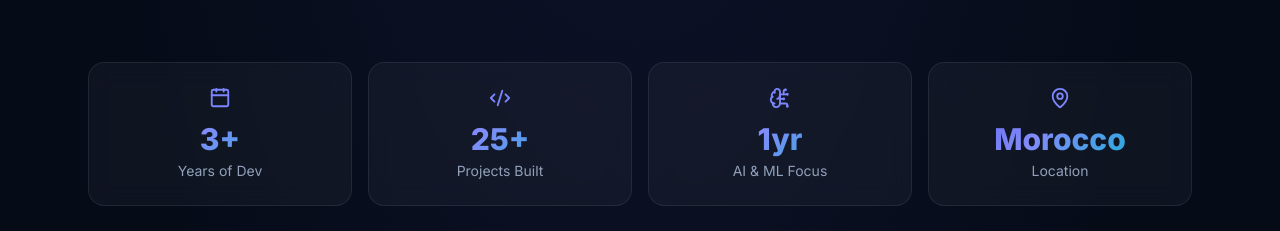
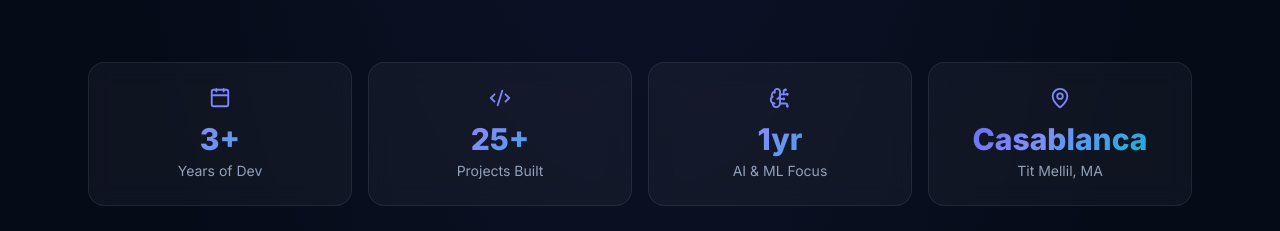
Before and after one commit to Marewane/modern_portfolio, a Next.js app: page / in a window 1280 px wide. Shown: the part 1680-1911 px from the top of the page. Built offline with nearby package versions, Linux system fonts and the light colour scheme.

Commit message:
fix: update location to Casablanca, Tit Mellil

```diff
--- a/src/components/About.tsx
+++ b/src/components/About.tsx
@@ -8,7 +8,7 @@ const stats = [
   { label: "Years of Dev", value: "3+", icon: Calendar },
   { label: "Projects Built", value: "25+", icon: Code2 },
   { label: "AI & ML Focus", value: "1yr", icon: BrainCircuit },
-  { label: "Location", value: "Morocco", icon: MapPin },
+  { label: "Tit Mellil, MA", value: "Casablanca", icon: MapPin },
 ];
 
 const techBadges = [
```
